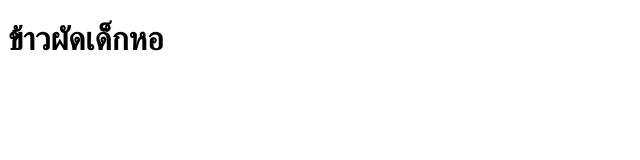
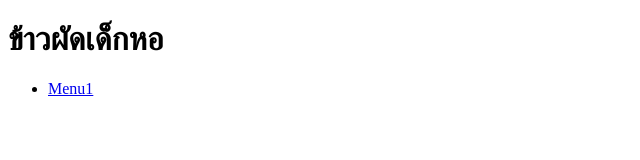
Before and after one commit to combuskusrc/dormfood, a plain HTML site: page menu1.html in a window 1280 px wide. Shown: the full height of the page, 0-640 px from the left. Drawn offline with Linux system fonts and the light colour scheme.

Commit message:
Add Link menu1

```diff
--- a/menu1.html
+++ b/menu1.html
@@ -7,5 +7,10 @@
 </head>
 <body>
     <h1>ข้าวผัดเด็กหอ</h1>
+    <ul>
+        <li>
+            <a href="menu1.html">Menu1</a>
+        </li>
+    </ul>
 </body>
 </html>
```
